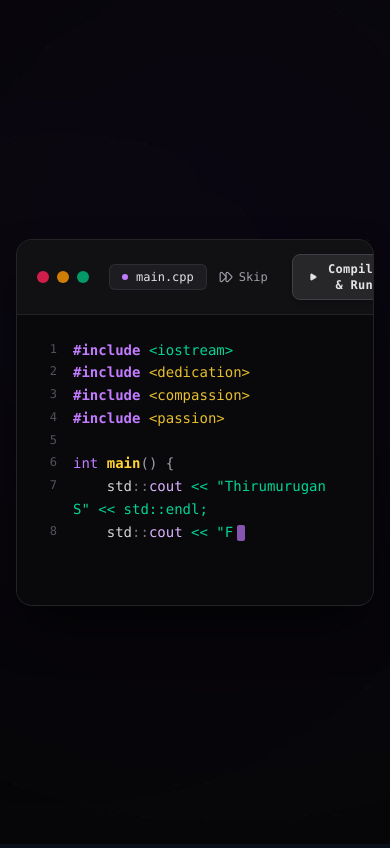
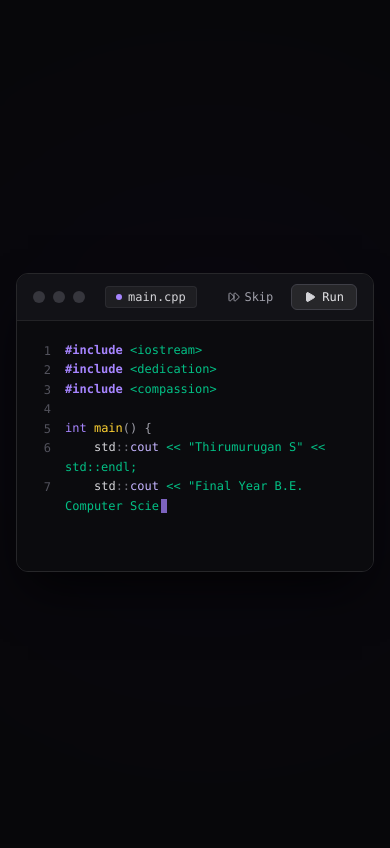
Before and after one commit to Thirumurugan2730/portfolio, a React (Vite) app: page / in a window 390 px wide. Built offline with nearby package versions, Linux system fonts and the light colour scheme.

Commit message:
style: refine portfolio into professional developer experience

```diff
--- a/src/App.tsx
+++ b/src/App.tsx
@@ -11,7 +11,6 @@ export function App() {
   const [showIntro, setShowIntro] = useState(true);
 
   const handleDownloadCV = () => {
-    // Trigger download of the PDF file
     const link = document.createElement('a');
     link.href = PORTFOLIO_CONFIG.cv.downloadUrl;
     link.setAttribute('download', PORTFOLIO_CONFIG.cv.fileName);
@@ -19,14 +18,13 @@ export function App() {
     link.click();
     document.body.removeChild(link);
 
-    // Show feedback toast confirming download & placeholder status
     setShowToast(true);
   };
 
   return (
     <BrowserRouter>
-      <div className="min-h-screen bg-[#0b0f19] text-slate-100 flex flex-col font-sans selection:bg-indigo-500/30 selection:text-indigo-200">
-        {/* C++ Code Typing & Compilation Intro */}
+      <div className="min-h-screen bg-[#08080a] text-zinc-100 flex flex-col font-sans selection:bg-violet-500/20 selection:text-violet-200">
+        {/* Terminal Code Introduction */}
         {showIntro && (
           <CodeIntro onComplete={() => setShowIntro(false)} />
         )}
--- a/src/components/CodeIntro.tsx
+++ b/src/components/CodeIntro.tsx
@@ -1,5 +1,5 @@
 import React, { useState, useEffect, useRef } from 'react';
-import { Play, FastForward, Sparkles } from 'lucide-react';
+import { Play, FastForward, CheckCircle2 } from 'lucide-react';
 
 interface CodeIntroProps {
   onComplete: () => void;
@@ -9,7 +9,6 @@ const CPP_CODE_LINES = [
   '#include <iostream>',
   '#include <dedication>',
   '#include <compassion>',
-  '#include <passion>',
   '',
   'int main() {',
   '    std::cout << "Thirumurugan S" << std::endl;',
@@ -29,13 +28,13 @@ export const CodeIntro: React.FC<CodeIntroProps> = ({ onComplete }) => {
 
   const timerRef = useRef<ReturnType<typeof setTimeout> | null>(null);
 
-  // Typing effect
+  // Natural typing effect
   useEffect(() => {
     if (currentLineIndex >= CPP_CODE_LINES.length) {
       setIsTypingDone(true);
       timerRef.current = setTimeout(() => {
         handleCompileAndRun();
-      }, 200);
+      }, 250);
       return;
     }
 
@@ -56,7 +55,7 @@ export const CodeIntro: React.FC<CodeIntroProps> = ({ onComplete }) => {
         setDisplayedLines(prev => [...prev, '']);
         setCurrentLineIndex(prev => prev + 1);
         setCurrentCharIndex(0);
-      }, 120);
+      }, 90);
     }
 
     return () => {
@@ -72,18 +71,18 @@ export const CodeIntro: React.FC<CodeIntroProps> = ({ onComplete }) => {
     setDisplayedLines(CPP_CODE_LINES);
     setIsTypingDone(true);
 
-    setCompileMessage('⚡ Compiling with dedication & compassion...');
+    setCompileMessage('Compiling main.cpp...');
 
     setTimeout(() => {
-      setCompileMessage("🚀 Entering Thiru's World...");
-    }, 700);
+      setCompileMessage("Build succeeded. Launching portfolio...");
+    }, 450);
 
     setTimeout(() => {
       setIsExiting(true);
       setTimeout(() => {
         onComplete();
-      }, 450);
-    }, 1300);
+      }, 350);
+    }, 850);
   };
 
   const handleSkip = () => {
@@ -93,7 +92,7 @@ export const CodeIntro: React.FC<CodeIntroProps> = ({ onComplete }) => {
     }, 120);
   };
 
-  // Pure Tokenizer - neat, elegant syntax highlighting
+  // Pure Tokenizer - Left to right, no premature quotes
   const renderTokenizedLine = (text: string) => {
     if (!text) return <span>&nbsp;</span>;
 
@@ -107,7 +106,7 @@ export const CodeIntro: React.FC<CodeIntroProps> = ({ onComplete }) => {
       }
 
       if (text.startsWith('#include', i)) {
-        tokens.push(<span key={i} className="text-purple-400 font-semibold">#include</span>);
+        tokens.push(<span key={i} className="text-violet-400 font-semibold">#include</span>);
         i += 8;
         continue;
       }
@@ -116,15 +115,14 @@ export const CodeIntro: React.FC<CodeIntroProps> = ({ onComplete }) => {
         const end = text.indexOf('>', i);
         if (end !== -1) {
           const content = text.slice(i, end + 1);
-          const isHeart = content.includes('dedication') || content.includes('compassion') || content.includes('passion');
           tokens.push(
-            <span key={i} className={`font-medium ${isHeart ? 'text-amber-300/90' : 'text-emerald-400'}`}>
+            <span key={i} className="text-emerald-400/90 font-medium">
               {content}
             </span>
           );
           i = end + 1;
         } else {
-          tokens.push(<span key={i} className="text-emerald-400 font-medium">{text.slice(i)}</span>);
+          tokens.push(<span key={i} className="text-emerald-400/90 font-medium">{text.slice(i)}</span>);
           break;
         }
         continue;
@@ -163,13 +161,13 @@ export const CodeIntro: React.FC<CodeIntroProps> = ({ onComplete }) => {
       }
 
       if (text.startsWith('int', i) && (i + 3 === text.length || /[\s(]/.test(text[i + 3]))) {
-        tokens.push(<span key={i} className="text-purple-400 font-medium">int</span>);
+        tokens.push(<span key={i} className="text-violet-400 font-medium">int</span>);
         i += 3;
         continue;
       }
 
       if (text.startsWith('main', i) && (i + 4 === text.length || /[\s(]/.test(text[i + 4]))) {
-        tokens.push(<span key={i} className="text-amber-300 font-semibold">main</span>);
+        tokens.push(<span key={i} className="text-amber-300 font-medium">main</span>);
         i += 4;
         continue;
       }
@@ -181,25 +179,25 @@ export const CodeIntro: React.FC<CodeIntroProps> = ({ onComplete }) => {
       }
 
       if (text.startsWith('cout', i) && (i + 4 === text.length || /[\s<]/.test(text[i + 4]))) {
-        tokens.push(<span key={i} className="text-purple-300 font-medium">cout</span>);
+        tokens.push(<span key={i} className="text-violet-300 font-medium">cout</span>);
         i += 4;
         continue;
       }
 
       if (text.startsWith('endl', i) && (i + 4 === text.length || /[\s;]/.test(text[i + 4]))) {
-        tokens.push(<span key={i} className="text-purple-300 font-medium">endl</span>);
+        tokens.push(<span key={i} className="text-violet-300 font-medium">endl</span>);
         i += 4;
         continue;
       }
 
       if (text.startsWith('return', i) && (i + 6 === text.length || /\s/.test(text[i + 6]))) {
-        tokens.push(<span key={i} className="text-purple-400 font-semibold">return</span>);
+        tokens.push(<span key={i} className="text-violet-400 font-semibold">return</span>);
         i += 6;
         continue;
       }
 
       if (text[i] === '0' && (i === 0 || /\s/.test(text[i - 1])) && (i + 1 === text.length || /;/.test(text[i + 1]))) {
-        tokens.push(<span key={i} className="text-amber-400 font-semibold">0</span>);
+        tokens.push(<span key={i} className="text-amber-400 font-medium">0</span>);
         i++;
         continue;
       }
@@ -219,103 +217,93 @@ export const CodeIntro: React.FC<CodeIntroProps> = ({ onComplete }) => {
 
   return (
     <div
-      className={`fixed inset-0 z-50 flex items-center justify-center p-4 sm:p-6 lg:p-10 bg-[#070709] transition-all duration-500 overflow-hidden ${
-        isExiting ? 'opacity-0 scale-95 pointer-events-none' : 'opacity-100 scale-100'
+      className={`fixed inset-0 z-50 flex items-center justify-center p-4 sm:p-6 lg:p-10 bg-[#08080a] transition-all duration-300 overflow-hidden ${
+        isExiting ? 'opacity-0 scale-[0.99] pointer-events-none' : 'opacity-100 scale-100'
       }`}
     >
-      {/* Subtle, Animatic Ambient Lighting Beams */}
+      {/* Subtle Background Radial Glow */}
       <div className="absolute inset-0 pointer-events-none overflow-hidden">
-        <div className="absolute top-1/3 left-1/2 -translate-x-1/2 -translate-y-1/2 w-[700px] h-[700px] bg-purple-900/15 rounded-full blur-[160px] animate-ambient-drift" />
-        <div className="absolute bottom-1/4 right-1/4 w-[500px] h-[500px] bg-zinc-700/10 rounded-full blur-[140px] animate-ambient-drift" style={{ animationDelay: '3s' }} />
-        <div className="absolute inset-0 bg-[radial-gradient(#27272a_1px,transparent_1px)] [background-size:2rem_2rem] opacity-30" />
+        <div className="absolute top-1/2 left-1/2 -translate-x-1/2 -translate-y-1/2 w-[600px] h-[600px] bg-violet-950/20 rounded-full blur-[140px] animate-ambient-drift" />
       </div>
 
-      {/* Editor Frame - Clean, Neat, Professional Luxury Aesthetics */}
-      <div className="relative w-full max-w-4xl rounded-2xl border border-zinc-800/90 bg-zinc-950/90 shadow-2xl shadow-black/80 backdrop-blur-xl overflow-hidden flex flex-col transition-all duration-300">
+      {/* Editor Frame - Clean, Professional Developer Terminal */}
+      <div className="relative w-full max-w-3xl rounded-xl border border-zinc-800 bg-[#0e0e12]/95 shadow-2xl shadow-black/80 backdrop-blur-xl overflow-hidden flex flex-col">
 
-        {/* Animated Laser Beam Scanner when Compiling */}
-        {isCompiling && (
-          <div className="absolute inset-0 pointer-events-none overflow-hidden z-20">
-            <div className="w-1/2 h-full bg-gradient-to-r from-transparent via-purple-500/10 to-transparent animate-beam-scan" />
-          </div>
-        )}
+        {/* Editor Titlebar */}
+        <div className="flex items-center justify-between px-4 py-2.5 bg-[#121217] border-b border-zinc-800/80">
+          <div className="flex items-center gap-2">
+            <span className="w-3 h-3 rounded-full bg-zinc-700/80" />
+            <span className="w-3 h-3 rounded-full bg-zinc-700/80" />
+            <span className="w-3 h-3 rounded-full bg-zinc-700/80" />
 
-        {/* IDE Header Bar */}
-        <div className="flex items-center justify-between px-5 py-3.5 bg-zinc-900/60 border-b border-zinc-800/80">
-          <div className="flex items-center gap-2">
-            <span className="w-3 h-3 rounded-full bg-rose-500/80 hover:bg-rose-500 transition cursor-pointer" />
-            <span className="w-3 h-3 rounded-full bg-amber-500/80 hover:bg-amber-500 transition cursor-pointer" />
-            <span className="w-3 h-3 rounded-full bg-emerald-500/80 hover:bg-emerald-500 transition cursor-pointer" />
-
-            <div className="ml-3 px-3 py-1 rounded-md bg-zinc-800/60 border border-zinc-700/50 flex items-center gap-2 text-xs font-mono">
-              <span className="w-1.5 h-1.5 rounded-full bg-purple-400" />
-              <span className="text-zinc-200 font-medium">main.cpp</span>
+            <div className="ml-3 px-2.5 py-0.5 rounded bg-zinc-800/60 border border-zinc-700/40 flex items-center gap-1.5 text-xs font-mono text-zinc-300">
+              <span className="w-1.5 h-1.5 rounded-full bg-violet-400" />
+              <span>main.cpp</span>
             </div>
           </div>
 
-          <div className="flex items-center gap-3">
+          <div className="flex items-center gap-2">
             <button
               onClick={handleSkip}
-              className="text-xs text-zinc-400 hover:text-zinc-100 px-3 py-1 rounded-md hover:bg-zinc-800/80 transition flex items-center gap-1.5 font-mono cursor-pointer"
-              title="Skip intro"
+              className="text-xs text-zinc-400 hover:text-zinc-200 px-2.5 py-1 rounded hover:bg-zinc-800/60 transition flex items-center gap-1 font-mono cursor-pointer"
+              title="Skip to homepage"
             >
-              <FastForward className="w-3.5 h-3.5 text-zinc-400" />
+              <FastForward className="w-3 h-3 text-zinc-400" />
               <span>Skip</span>
             </button>
 
-            {/* Run Button */}
+            {/* Compile & Run Button */}
             <button
               onClick={handleCompileAndRun}
               disabled={isCompiling}
-              className={`flex items-center gap-2 px-4 py-1.5 rounded-lg text-xs font-semibold font-mono tracking-wide transition-all duration-200 cursor-pointer shadow-md ${
+              className={`flex items-center gap-1.5 px-3 py-1 rounded-md text-xs font-medium font-mono transition-all duration-200 cursor-pointer ${
                 isCompiling
-                  ? 'bg-purple-600/30 text-purple-300 border border-purple-500/40 cursor-wait'
+                  ? 'bg-violet-600/20 text-violet-300 border border-violet-500/30 cursor-wait'
                   : isTypingDone
-                  ? 'bg-white hover:bg-zinc-200 text-zinc-950 font-bold shadow-[0_0_20px_rgba(255,255,255,0.3)] animate-pulse'
+                  ? 'bg-violet-600 hover:bg-violet-500 text-white font-semibold shadow-sm'
                   : 'bg-zinc-800 hover:bg-zinc-700 text-zinc-200 border border-zinc-700'
               }`}
             >
               {isCompiling ? (
                 <>
-                  <span className="w-3.5 h-3.5 border-2 border-purple-400 border-t-transparent rounded-full animate-spin" />
+                  <span className="w-3 h-3 border-2 border-violet-400 border-t-transparent rounded-full animate-spin" />
                   <span>Running...</span>
                 </>
               ) : (
                 <>
-                  <Play className="w-3.5 h-3.5 fill-current" />
-                  <span>Compile & Run</span>
+                  <Play className="w-3 h-3 fill-current text-zinc-300" />
+                  <span>Run</span>
                 </>
               )}
             </button>
           </div>
         </div>
 
-        {/* Code Body - Neat, Clean, No Scrollbar */}
-        <div className="p-6 sm:p-8 font-mono text-sm sm:text-base leading-relaxed bg-[#09090c] text-zinc-200 overflow-x-hidden min-h-[290px] sm:min-h-[320px]">
+        {/* Code Content */}
+        <div className="p-5 sm:p-6 font-mono text-xs sm:text-sm leading-relaxed bg-[#0b0b0e] text-zinc-200 overflow-x-hidden min-h-[250px]">
           {displayedLines.map((line, idx) => (
             <div key={idx} className="flex items-start">
-              <span className="w-8 shrink-0 text-zinc-600 select-none text-right pr-4 text-xs sm:text-sm pt-0.5 font-mono">
+              <span className="w-7 shrink-0 text-zinc-600 select-none text-right pr-3.5 text-xs pt-0.5 font-mono">
                 {idx + 1}
               </span>
               <span className="flex-1 whitespace-pre-wrap break-words">
                 {renderTokenizedLine(line)}
                 {idx === currentLineIndex && !isTypingDone && (
-                  <span className="inline-block w-2 h-4 bg-purple-400 ml-1 animate-pulse align-middle rounded-xs" />
+                  <span className="inline-block w-1.5 h-3.5 bg-violet-400 ml-0.5 animate-pulse align-middle" />
                 )}
               </span>
             </div>
           ))}
         </div>
 
-        {/* Compiler Status Notification Banner */}
+        {/* Clean Status Banner */}
         {isCompiling && (
-          <div className="border-t border-zinc-800/80 bg-zinc-950 p-3.5 font-mono text-center animate-fadeIn">
-            <div className="inline-flex items-center gap-2.5 px-4 py-1.5 rounded-full bg-zinc-900 border border-zinc-800 shadow-inner">
-              <Sparkles className="w-4 h-4 text-purple-400 animate-spin" style={{ animationDuration: '3s' }} />
-              <span className="text-xs sm:text-sm font-medium text-zinc-200 tracking-wide">
-                {compileMessage}
-              </span>
+          <div className="border-t border-zinc-800/80 bg-[#101015] px-4 py-2.5 flex items-center justify-between font-mono text-xs text-zinc-300 animate-fadeIn">
+            <div className="flex items-center gap-2">
+              <CheckCircle2 className="w-3.5 h-3.5 text-violet-400" />
+              <span>{compileMessage}</span>
             </div>
+            <span className="text-[11px] text-zinc-500">Exit Code: 0</span>
           </div>
         )}
 
--- a/src/components/Hero.tsx
+++ b/src/components/Hero.tsx
@@ -1,5 +1,5 @@
 import React from 'react';
-import { ArrowRight, Download, Code2 } from 'lucide-react';
+import { ArrowRight, Download, Terminal } from 'lucide-react';
 import { useNavigate } from 'react-router-dom';
 import { PORTFOLIO_CONFIG } from '../config/portfolio';
 
@@ -12,65 +12,66 @@ export const Hero: React.FC<HeroProps> = ({ onDownloadCV, onReplayIntro }) => {
   const navigate = useNavigate();
 
   return (
-    <section className="relative min-h-screen flex items-center justify-center px-4 sm:px-6 lg:px-8 overflow-hidden bg-[#070709] animate-hero-reveal">
-      {/* Animatic Ambient Lighting Drift */}
+    <section className="relative min-h-screen flex items-center justify-center px-4 sm:px-6 lg:px-8 overflow-hidden bg-[#08080a] animate-hero-reveal">
+      {/* Restrained Ambient Depth */}
       <div className="absolute inset-0 pointer-events-none overflow-hidden">
-        {/* Luminous violet ambient aura */}
-        <div className="absolute top-1/3 left-1/2 -translate-x-1/2 -translate-y-1/2 w-[700px] h-[700px] bg-purple-900/15 rounded-full blur-[170px] animate-ambient-drift" />
+        {/* Soft centered violet ambient spotlight */}
+        <div className="absolute top-1/2 left-1/2 -translate-x-1/2 -translate-y-1/2 w-[700px] h-[550px] bg-violet-950/15 rounded-full blur-[160px] animate-ambient-drift" />
 
-        {/* Soft zinc accent light */}
-        <div className="absolute bottom-1/4 right-1/3 w-[500px] h-[500px] bg-zinc-700/10 rounded-full blur-[150px] animate-ambient-drift" style={{ animationDelay: '3.5s' }} />
-
-        {/* Micro radial grid pattern for spatial depth */}
-        <div className="absolute inset-0 bg-[radial-gradient(#27272a_1px,transparent_1px)] [background-size:2.5rem_2.5rem] opacity-25" />
+        {/* Very subtle micro grid pattern */}
+        <div className="absolute inset-0 bg-[radial-gradient(#27272a_1px,transparent_1px)] [background-size:2rem_2rem] opacity-20" />
       </div>
 
-      <div className="relative max-w-4xl mx-auto text-center z-10 flex flex-col items-center py-16">
+      <div className="relative max-w-3xl mx-auto text-center z-10 flex flex-col items-center py-16">
 
-        {/* Primary Name - Crisp, Sculptural Luxury Typography */}
-        <h1 className="text-6xl sm:text-7xl lg:text-9xl font-black tracking-tight mb-6 leading-[1.04] select-none">
-          <span className="bg-clip-text text-transparent bg-gradient-to-b from-white via-zinc-100 to-zinc-400 drop-shadow-sm">
-            {PORTFOLIO_CONFIG.name}
-          </span>
+        {/* Sub-badge: Status or Engineering discipline */}
+        <div className="inline-flex items-center gap-2 px-3 py-1 rounded-full bg-zinc-900/80 border border-zinc-800 text-xs font-mono text-zinc-400 mb-8 tracking-wide">
+          <span className="w-1.5 h-1.5 rounded-full bg-violet-400" />
+          <span>Computer Science & Engineering</span>
+        </div>
+
+        {/* Primary Name */}
+        <h1 className="text-5xl sm:text-7xl lg:text-8xl font-bold tracking-tight text-zinc-100 mb-5 select-none">
+          {PORTFOLIO_CONFIG.name}
         </h1>
 
-        {/* Designation - Clean, Refined & Perfectly Balanced */}
-        <p className="text-lg sm:text-2xl text-zinc-400 max-w-2xl mx-auto font-normal leading-relaxed mb-12 tracking-normal">
-          <span className="text-zinc-200 font-medium">Final Year B.E.</span>{' '}
-          <span>Computer Science and Engineering Student</span>
+        {/* Designation */}
+        <p className="text-lg sm:text-xl lg:text-2xl text-zinc-400 max-w-2xl mx-auto font-normal leading-relaxed mb-10 tracking-normal">
+          Final Year B.E.{' '}
+          <span className="text-zinc-200">Computer Science and Engineering Student</span>
         </p>
 
-        {/* Two Neat, Cohesive & High-End Action Buttons */}
-        <div className="flex flex-col sm:flex-row items-center justify-center gap-4 w-full sm:w-auto">
-          {/* Button 1: More About Me (Navigates to Next Page) */}
+        {/* Two Primary Action Buttons */}
+        <div className="flex flex-col sm:flex-row items-center justify-center gap-3.5 w-full sm:w-auto">
+          {/* Button 1: More About Me */}
           <button
             onClick={() => navigate('/about')}
-            className="w-full sm:w-auto inline-flex items-center justify-center gap-3 px-8 py-4 rounded-xl bg-white hover:bg-zinc-200 text-zinc-950 font-semibold text-base shadow-[0_0_30px_rgba(255,255,255,0.18)] hover:shadow-[0_0_45px_rgba(255,255,255,0.3)] hover:-translate-y-0.5 active:translate-y-0 transition-all duration-300 cursor-pointer group"
+            className="w-full sm:w-auto inline-flex items-center justify-center gap-2.5 px-7 py-3.5 rounded-xl bg-zinc-100 hover:bg-white text-zinc-950 font-semibold text-sm transition-all duration-200 hover:-translate-y-0.5 active:translate-y-0 shadow-sm cursor-pointer group"
           >
             <span>More About Me</span>
-            <ArrowRight className="w-4 h-4 group-hover:translate-x-1 transition-transform duration-200" />
+            <ArrowRight className="w-4 h-4 group-hover:translate-x-0.5 transition-transform duration-200 text-zinc-800" />
           </button>
 
           {/* Button 2: Download CV */}
           <button
             onClick={onDownloadCV}
-            className="w-full sm:w-auto inline-flex items-center justify-center gap-3 px-8 py-4 rounded-xl bg-zinc-900/80 hover:bg-zinc-800 text-zinc-200 hover:text-white border border-zinc-700/80 hover:border-zinc-500 font-medium text-base shadow-lg hover:-translate-y-0.5 active:translate-y-0 transition-all duration-300 cursor-pointer group backdrop-blur-md"
+            className="w-full sm:w-auto inline-flex items-center justify-center gap-2.5 px-7 py-3.5 rounded-xl bg-zinc-900/80 hover:bg-zinc-800 text-zinc-200 hover:text-white border border-zinc-800 hover:border-zinc-700 font-medium text-sm transition-all duration-200 hover:-translate-y-0.5 active:translate-y-0 cursor-pointer group backdrop-blur-md"
           >
-            <Download className="w-4 h-4 text-zinc-400 group-hover:text-white group-hover:scale-110 transition-all duration-200" />
+            <Download className="w-4 h-4 text-zinc-400 group-hover:text-zinc-200 transition-colors duration-200" />
             <span>Download CV</span>
           </button>
         </div>
 
-        {/* Minimal Replay Button */}
+        {/* Discreet Replay Terminal Button */}
         {onReplayIntro && (
-          <div className="mt-20">
+          <div className="mt-16">
             <button
               onClick={onReplayIntro}
-              className="inline-flex items-center gap-2 px-3.5 py-1.5 rounded-full text-xs font-mono text-zinc-500 hover:text-zinc-300 bg-zinc-900/50 hover:bg-zinc-800 border border-zinc-800/80 hover:border-zinc-700 transition-all duration-200 cursor-pointer"
-              title="Re-run C++ typing animation"
+              className="inline-flex items-center gap-1.5 px-3 py-1 rounded-md text-xs font-mono text-zinc-500 hover:text-zinc-300 hover:bg-zinc-900/60 transition-all duration-200 cursor-pointer"
+              title="Re-run terminal code introduction"
             >
-              <Code2 className="w-3.5 h-3.5 text-zinc-400" />
-              <span>Replay C++ Code</span>
+              <Terminal className="w-3.5 h-3.5 text-zinc-500" />
+              <span>Replay Intro</span>
             </button>
           </div>
         )}
--- a/src/index.css
+++ b/src/index.css
@@ -1,49 +1,73 @@
 @import "tailwindcss";
 
 @layer base {
+  :root {
+    --bg-base: #08080a;
+    --surface-1: #111115;
+    --surface-2: #18181f;
+    --border-subtle: rgba(255, 255, 255, 0.08);
+    --border-accent: rgba(139, 92, 246, 0.3);
+    --text-primary: #f4f4f6;
+    --text-secondary: #a1a1aa;
+    --text-muted: #71717a;
+    --violet-accent: #8b5cf6;
+  }
+
   html {
     scroll-behavior: smooth;
-    font-family: -apple-system, BlinkMacSystemFont, 'SF Pro Display', 'Segoe UI', Roboto, 'Inter', sans-serif;
+    font-family: -apple-system, BlinkMacSystemFont, 'Plus Jakarta Sans', 'Inter', 'SF Pro Display', 'Segoe UI', Roboto, sans-serif;
+    background-color: var(--bg-base);
+    color: var(--text-primary);
   }
 
   body {
     margin: 0;
     padding: 0;
-    background-color: #070709;
-    color: #f4f4f6;
     overflow-x: hidden;
+    background-color: var(--bg-base);
+    color: var(--text-primary);
+    -webkit-font-smoothing: antialiased;
+    -moz-osx-font-smoothing: grayscale;
+  }
+
+  /* Accessibility: Prefers Reduced Motion */
+  @media (prefers-reduced-motion: reduce) {
+    *, ::before, ::after {
+      animation-duration: 0.01ms !important;
+      animation-iteration-count: 1 !important;
+      transition-duration: 0.01ms !important;
+      scroll-behavior: auto !important;
+    }
   }
 }
 
-/* Animatic Keyframe Motions */
+/* Subtle, Controlled Animation Keyframes */
 @keyframes ambientDrift {
   0%, 100% {
-    transform: translate(0px, 0px) scale(1);
-    opacity: 0.35;
+    transform: translate(0, 0) scale(1);
+    opacity: 0.25;
   }
-  33% {
-    transform: translate(30px, -40px) scale(1.08);
-    opacity: 0.55;
-  }
-  66% {
-    transform: translate(-25px, 20px) scale(0.95);
-    opacity: 0.4;
-  }
-}
-
-@keyframes beamScan {
-  0% {
-    transform: translateX(-100%) skewX(-20deg);
-  }
-  100% {
-    transform: translateX(200%) skewX(-20deg);
+  50% {
+    transform: translate(20px, -20px) scale(1.05);
+    opacity: 0.38;
   }
 }
 
 @keyframes heroReveal {
   from {
     opacity: 0;
-    transform: translateY(24px) scale(0.97);
+    transform: translateY(16px);
+  }
+  to {
+    opacity: 1;
+    transform: translateY(0);
+  }
+}
+
+@keyframes toastSlideIn {
+  from {
+    opacity: 0;
+    transform: translateY(12px) scale(0.98);
   }
   to {
     opacity: 1;
@@ -51,35 +75,32 @@
   }
 }
 
-@keyframes floatGentle {
-  0%, 100% {
-    transform: translateY(0px);
-  }
-  50% {
-    transform: translateY(-6px);
-  }
-}
-
 .animate-ambient-drift {
-  animation: ambientDrift 14s ease-in-out infinite;
-}
-
-.animate-beam-scan {
-  animation: beamScan 2.5s cubic-bezier(0.4, 0, 0.2, 1) infinite;
+  animation: ambientDrift 16s ease-in-out infinite;
 }
 
 .animate-hero-reveal {
-  animation: heroReveal 0.8s cubic-bezier(0.16, 1, 0.3, 1) forwards;
+  animation: heroReveal 0.65s cubic-bezier(0.16, 1, 0.3, 1) forwards;
 }
 
-.animate-float-gentle {
-  animation: floatGentle 5s ease-in-out infinite;
+.animate-toast-slide {
+  animation: toastSlideIn 0.3s cubic-bezier(0.16, 1, 0.3, 1) forwards;
 }
 
-/* Glassmorphism */
-.glass-panel-luxury {
-  background: rgba(18, 18, 24, 0.7);
-  backdrop-filter: blur(20px);
-  -webkit-backdrop-filter: blur(20px);
+/* Reusable Professional Utility Classes */
+.glass-surface {
+  background: rgba(17, 17, 21, 0.75);
+  backdrop-filter: blur(16px);
+  -webkit-backdrop-filter: blur(16px);
   border: 1px solid rgba(255, 255, 255, 0.08);
 }
+
+.glass-surface-hover {
+  transition: all 0.25s cubic-bezier(0.16, 1, 0.3, 1);
+}
+
+.glass-surface-hover:hover {
+  background: rgba(24, 24, 31, 0.85);
+  border-color: rgba(139, 92, 246, 0.3);
+  transform: translateY(-2px);
+}
```
Also changed, not shown: src/components/DownloadToast.tsx (+12 -12 lines), src/pages/AboutPage.tsx (+90 -47 lines).
